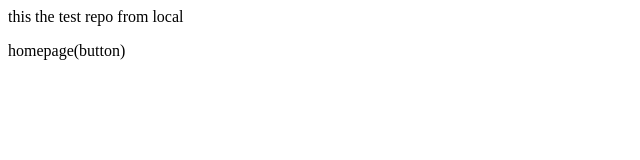
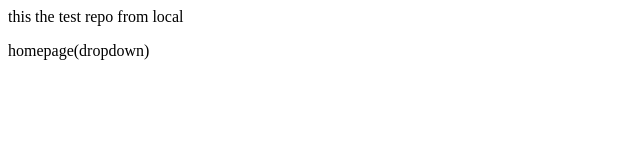
Before and after one commit to Tanmaysardar/localrepo, a plain HTML site: page index.html/index.html in a window 1280 px wide. Shown: the full height of the page, 0-640 px from the left. Drawn offline with Linux system fonts and the light colour scheme.

Commit message:
p tage added with dropdown

```diff
--- a/index.html/index.html
+++ b/index.html/index.html
@@ -1,2 +1,2 @@
 <p>this the test repo from local</p>
-<p>homepage(button)</p>
+<p>homepage(dropdown)</p>
```
